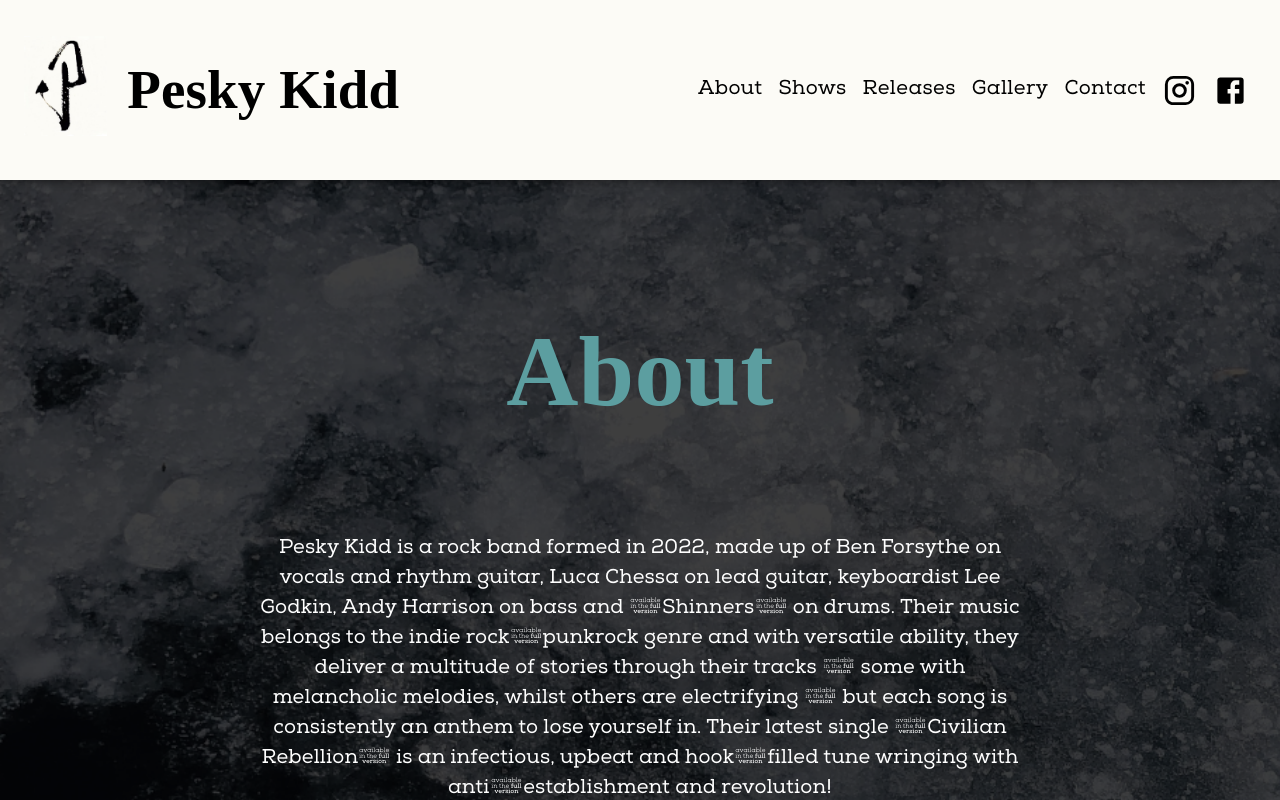
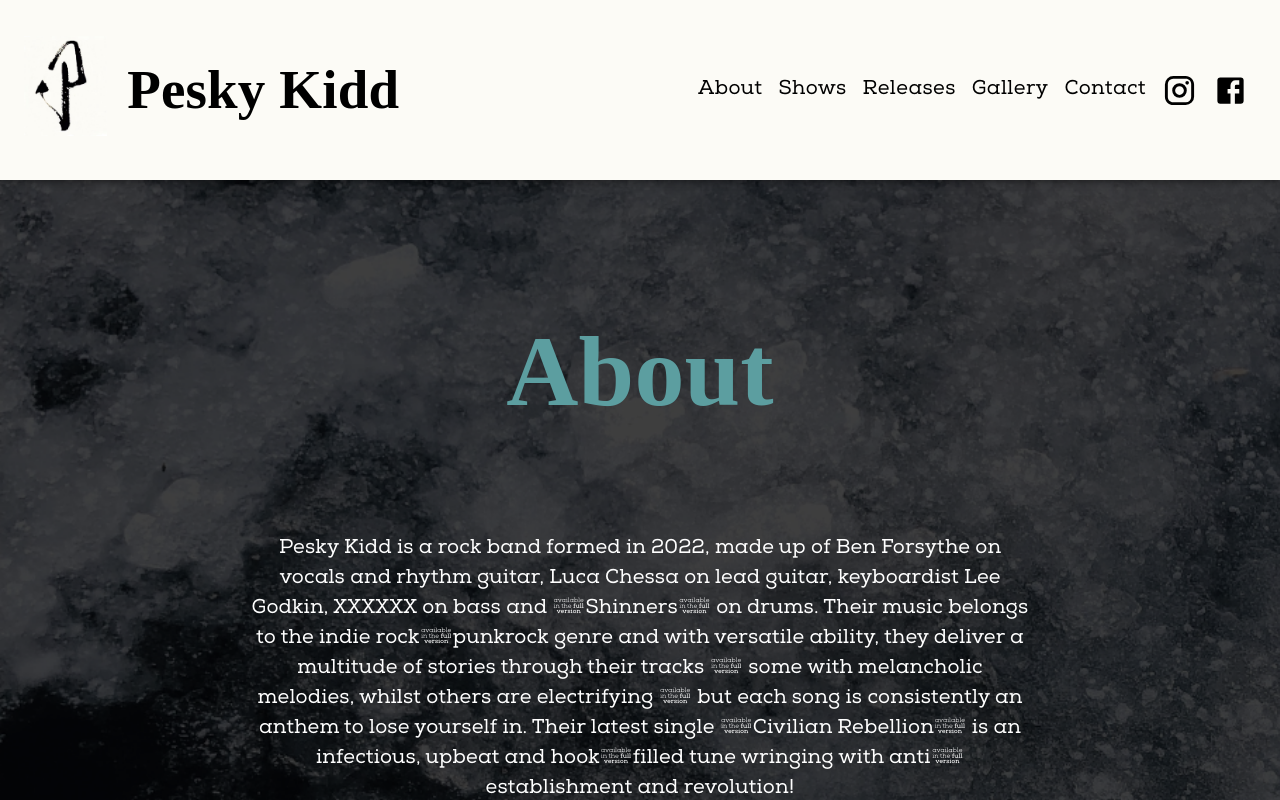
Before and after one commit to AlexJackson01/pesky-kidd-site, a React (Create React App) app in the folder client/: page /about in a window 1280 px wide. Shown: the top 800 px of the page. Built offline with nearby package versions, Linux system fonts and the light colour scheme.

Commit message:
Added upcoming shows to list

```diff
--- a/client/src/components/about/Band.js
+++ b/client/src/components/about/Band.js
@@ -5,7 +5,7 @@
     { name: 'Ben Forsythe', instrument: ['Vocals', 'Rhythm Guitar'], img: '' },
     { name: 'Luca Chessa', instrument: ['Lead Guitar'], img: '' },
     { name: 'Lee Godkin', instrument: ['Keyboard', 'Backing vocals'], img: '' },
-    { name: 'Andy Harrison', instrument: ['Bass'], img: '' },
+    // { name: 'Andy Harrison', instrument: ['Bass'], img: '' },
     { name: 'Johnnie Shinner', instrument: ['Drums'], img: '' }
   ])
 
--- a/client/src/components/about/Blurb.js
+++ b/client/src/components/about/Blurb.js
@@ -3,7 +3,7 @@
 export default function Blurb() {
   return (
     <div className='blurb-div'>
-        <p className='band-blurb'>Pesky Kidd is a rock band formed in 2022, made up of Ben Forsythe on vocals and rhythm guitar, Luca Chessa on lead guitar, keyboardist Lee Godkin, Andy Harrison on bass and 'Shinners' on drums.  Their music belongs to the indie rock/punkrock genre and with versatile ability, they deliver a multitude of stories through their tracks - some with melancholic melodies, whilst others are electrifying - but each song is consistently an anthem to lose yourself in. Their latest single "Civilian Rebellion" is an infectious, upbeat and hook-filled tune wringing with anti-establishment and revolution!</p>
+        <p className='band-blurb'>Pesky Kidd is a rock band formed in 2022, made up of Ben Forsythe on vocals and rhythm guitar, Luca Chessa on lead guitar, keyboardist Lee Godkin, XXXXXX on bass and 'Shinners' on drums.  Their music belongs to the indie rock/punkrock genre and with versatile ability, they deliver a multitude of stories through their tracks - some with melancholic melodies, whilst others are electrifying - but each song is consistently an anthem to lose yourself in. Their latest single "Civilian Rebellion" is an infectious, upbeat and hook-filled tune wringing with anti-establishment and revolution!</p>
     </div>
   )
 }
--- a/client/src/components/shows/Upcoming.js
+++ b/client/src/components/shows/Upcoming.js
@@ -37,7 +37,8 @@
 
 const rows = [
   createData('Sat 4 February 2023', 'Pulled Apart By Horses, O2 Academy Islington', "https://www.seetickets.com/event/inpop-presents-pulled-apart-by-horses/o2-academy-islington/2488594?src=peskykidd"),
-  createData('Ice cream sandwich', 237, ""),
+  createData('Sat 25 February 2023', 'Camden Assembly, London', ""),
+  createData('Sat 18 March 2023', 'Fiddlers Elbow, London', ""),
 ];
 
 export default function Upcoming() {
```
